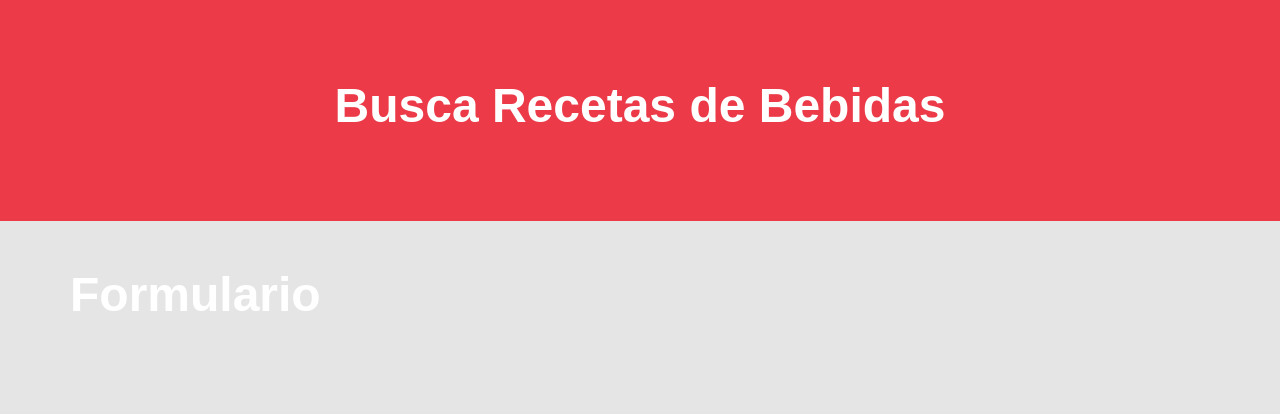
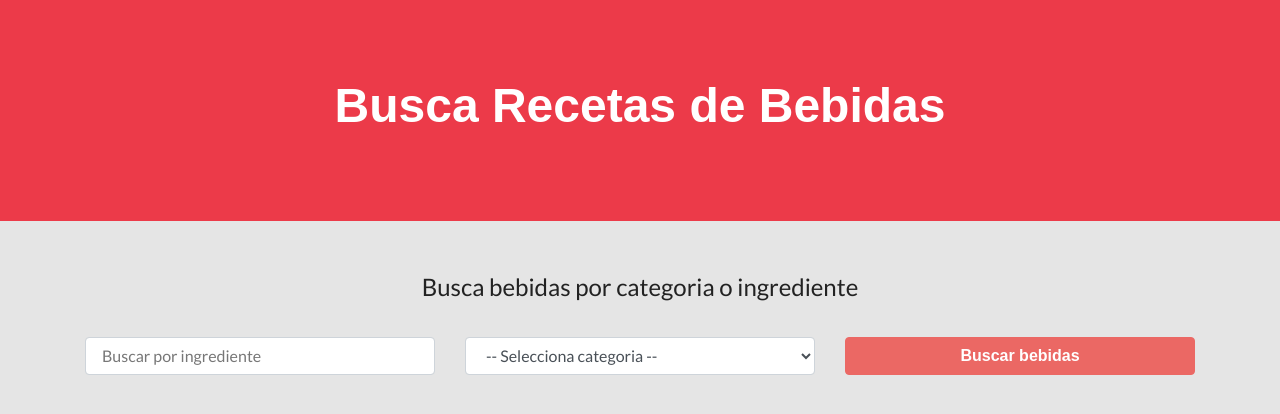
Before and after one commit to PabloFernandez-Git/Buscador-Bebidas, a React (Create React App) app: page / in a window 1280 px wide. Shown: the top 414 px of the page. Built offline with nearby package versions, Linux system fonts and the light colour scheme; a web font is replaced by a local one.

Commit message:
Creando el Formulario

```diff
--- a/src/components/Formulario.jsx
+++ b/src/components/Formulario.jsx
@@ -2,7 +2,39 @@
 
 const Formulario = () => {
     return (
-        <h1>Formulario</h1>
+        <form
+            className="col-12"
+        >
+            <fieldset className="text-center">
+                <legend>Busca bebidas por categoria o ingrediente</legend>
+            </fieldset>
+
+            <div className="row mt-4" >
+                <div className="col-md-4">
+                    <input
+                        name="nombre"
+                        className="form-control"
+                        type="text"
+                        placeholder="Buscar por ingrediente"
+                    />
+                </div>
+                <div className="col-md-4">
+                    <select
+                        className="form-control"
+                        name="categoria"
+                    >
+                        <option value="">-- Selecciona categoria --</option>
+                    </select>
+                </div>
+                <div className="col-md-4">
+                    <input
+                        type="submit"
+                        className="btn btn-block btn-primary"
+                        value="Buscar bebidas"
+                    />
+                </div>
+            </div>
+        </form>
     );
 }
 
```
